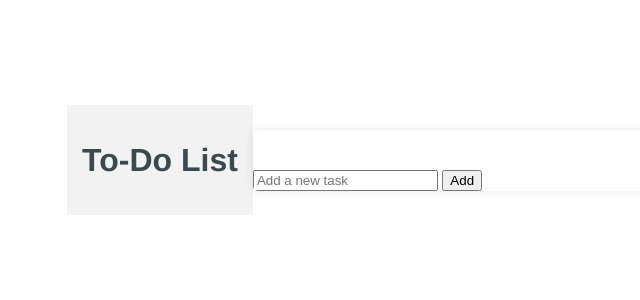
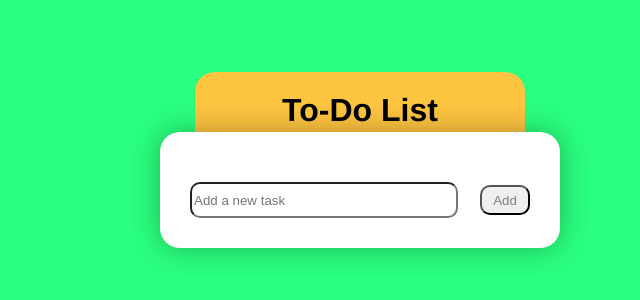
Before and after one commit to raknos13/to-do-list-app, a plain HTML site: page index.html in a window 1280 px wide. Shown: the part 240-540 px from the top of the page, without its empty margins (280-920 px from the left). Drawn offline with Linux system fonts and the light colour scheme.

Commit message:
Added more css and js to make the app functional

```diff
--- a/styles.css
+++ b/styles.css
@@ -1,19 +1,25 @@
 body {
     font-family: Helvetica, sans-serif;
-    background-color: #fff;
-    color: #394a51;
+    background-color: #2aff7f;
+    color: #000000;
     margin: 0;
     padding: 0;
     height: 100vh;
     display: flex;
+    flex-direction: column;
     justify-content: center;
     align-items: center;
+    box-sizing: border-box;
 }
 
 header {
     text-align: center;
-    padding: 15px;
-    background-color: #f2f2f2;
+    line-height: 25px;
+    height: 50px;
+    width: 300px;
+    padding: 5px 15px;
+    border-radius: 20px 20px 0 0;
+    background-color: #fec541;
 }
 
 #todo-container {
@@ -21,11 +27,13 @@ header {
     width: 100%;
     border-radius: 5px;
     overflow: hidden;
-    box-shadow: 0 0 10px rgba(0, 0, 0, 0.1);
+    background-color: #fff;
+    border-radius: 20px;
+    box-shadow: 0 0 30px rgba(0, 0, 0, 0.3);
 }
 
 #todo-list {
-    padding: 20px;
+    padding: 20px 20px 0;
 }
 
 .todo-item {
@@ -38,9 +46,26 @@ header {
 
 .todo-item input[type="checkbox"] {
     margin-right: 10px;
+
 }
 
-.todo-input {
-    padding: 15px;
-    border-top: 1px solid #394a51;
+#todo-input {
+    padding: 30px;
+    /* border-top: 1px solid #394a51; */
+    display: flex;
+    justify-content: space-between;
+    align-items: center;
 }
+
+button {
+    border-radius: 10px;
+    color: grey;
+    height: 30px;
+    width: 50px;
+}
+
+#todo-input input[type="text"] {
+    height: 30px;
+    width: 260px;
+    border-radius: 10px;
+}
```
